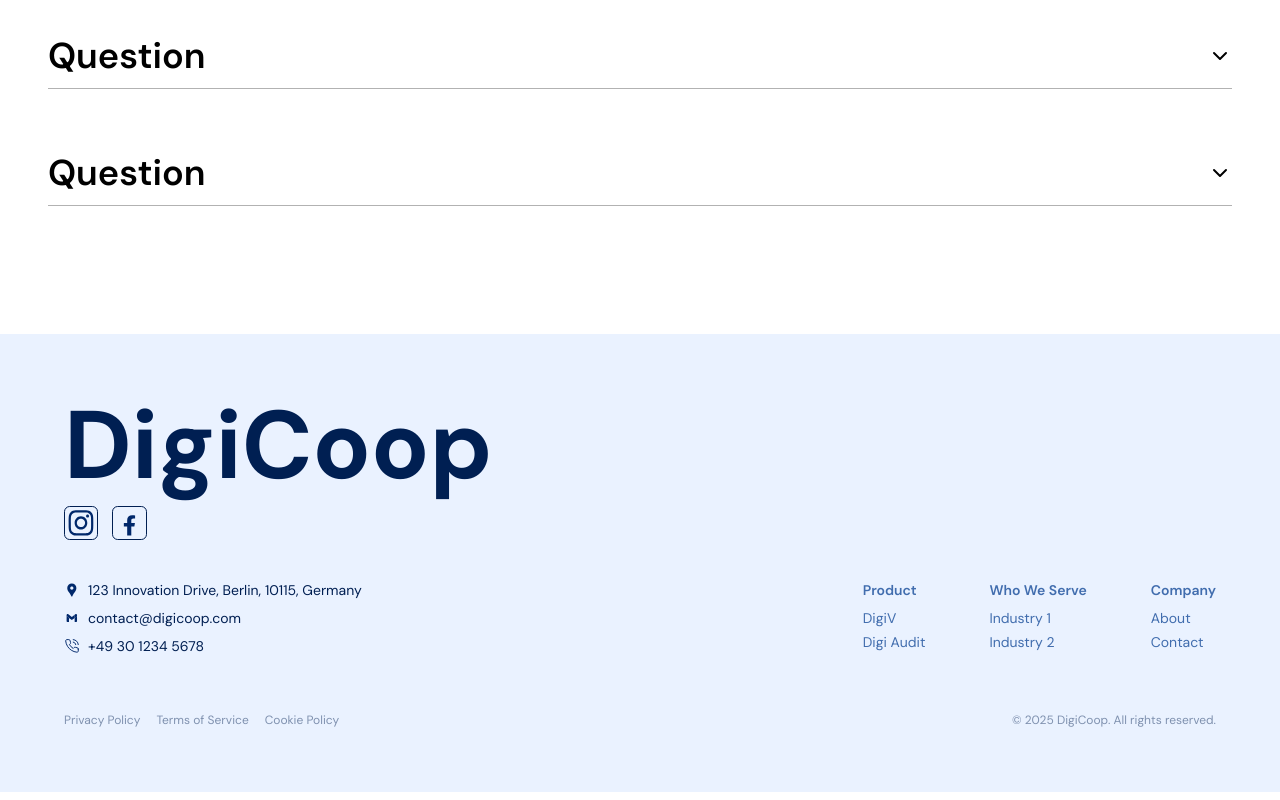
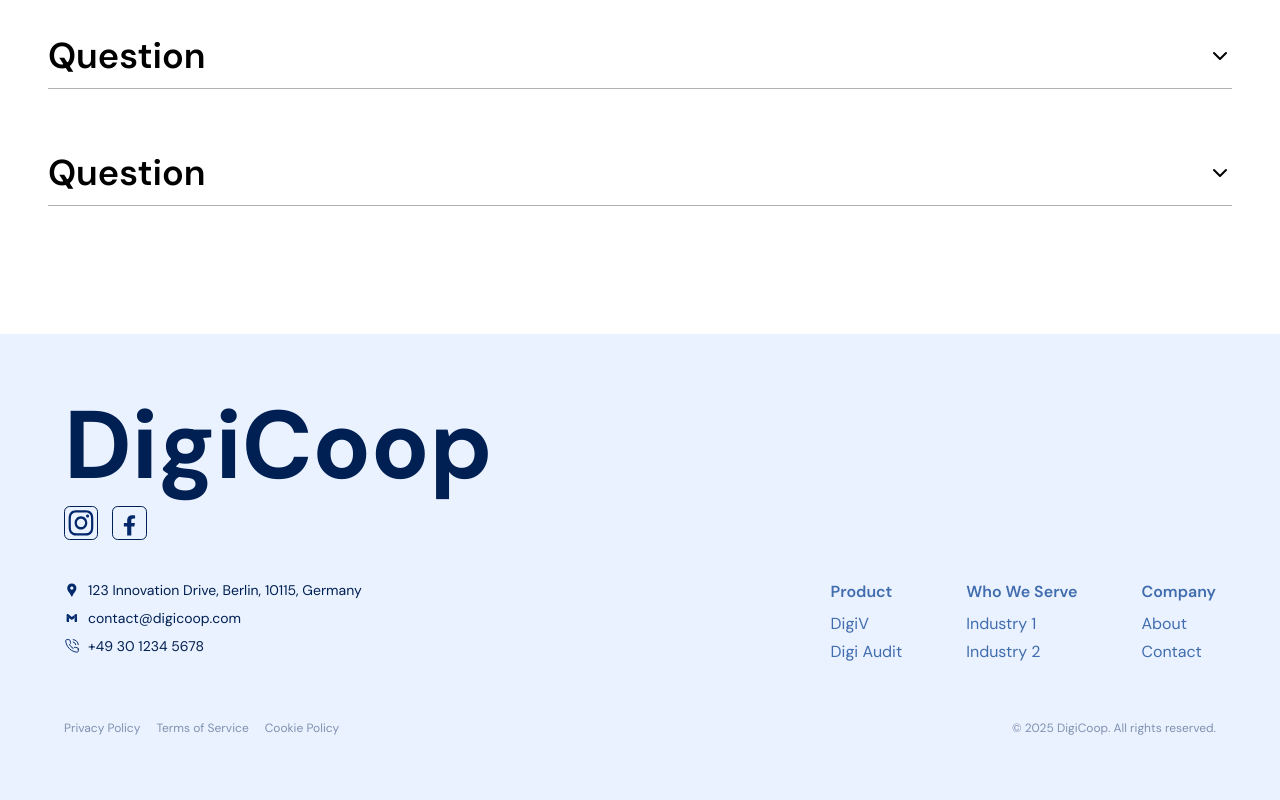
Before and after one commit to Auricmondal/Digicoop, a React (Vite) app in the folder client/: page / in a window 1280 px wide. Shown: the part 3192-3992 px from the top of the page. Built offline with nearby package versions, Linux system fonts and the light colour scheme.

Commit message:
fix:TextSize

```diff
--- a/client/src/components/shared/Footer.jsx
+++ b/client/src/components/shared/Footer.jsx
@@ -47,7 +47,7 @@ export default function Footer() {
           </div>
 
           {/* Links Section */}
-          <div className="flex flex-col sm:flex-row sm:gap-16 md:w-2/3 justify-center md:justify-end text-[#416dae]">
+          <div className="flex flex-col sm:flex-row sm:gap-16 md:w-2/3 justify-center md:justify-end text-[#416dae] text-base">
             <div className="mb-6 md:mb-0">
               <h3 className="font-semibold mb-2">Product</h3>
               <ul className="space-y-1">
```
